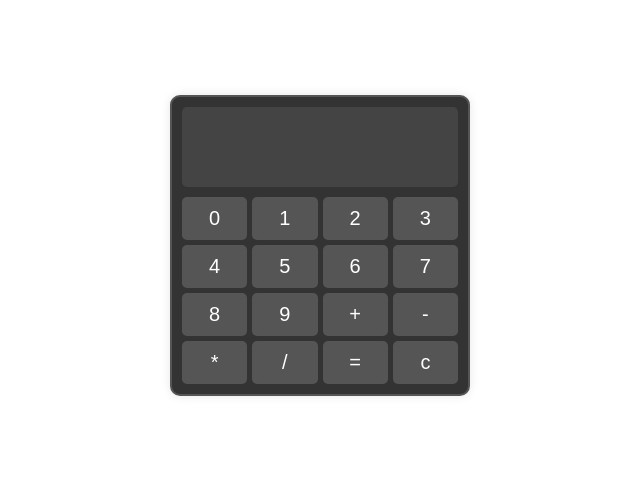
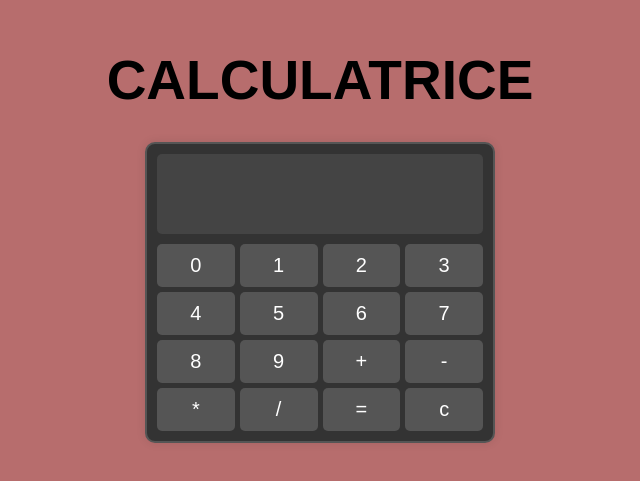
Before and after one commit to Babanlpz/Calculatrice, a React (Vite) app: page / in a window 1280 px wide. Shown: the part 155-636 px from the top of the page, without its empty margins (320-960 px from the left). Built offline with nearby package versions, Linux system fonts and the light colour scheme.

Commit message:
FEAT title + background

```diff
--- a/src/composants/calculator/Calculator.css
+++ b/src/composants/calculator/Calculator.css
@@ -1,5 +1,20 @@
+body {
+  margin: 0;
+  padding: 0;
+  font-family: Arial, sans-serif;
+  background-color: #b76d6d;
+}
+
+.title {
+  display: flex;
+  justify-content: center;
+  margin-bottom: 30px;
+  font-size: 55px;
+  text-transform: uppercase;
+}
+
 .calculator {
-  width: 300px;
+  width: 350px;
   margin: 0 auto;
   background: #333;
   border: 2px solid #555;
--- a/src/composants/calculator/Calculator.jsx
+++ b/src/composants/calculator/Calculator.jsx
@@ -21,6 +21,10 @@ function Calculator() {
   };
 
   return (
+    <>
+      <div>
+        <h1 className="title">Calculatrice</h1>
+
         <div className="calculator">
           <div className="display">{display}</div>
           <div className="buttons">
@@ -42,6 +46,8 @@ function Calculator() {
             <button onClick={clearDisplay}>c</button>
           </div>
         </div>
+      </div>
+    </>
   );
 }
 
```
Lines whose indentation alone changed are shown as unchanged.
